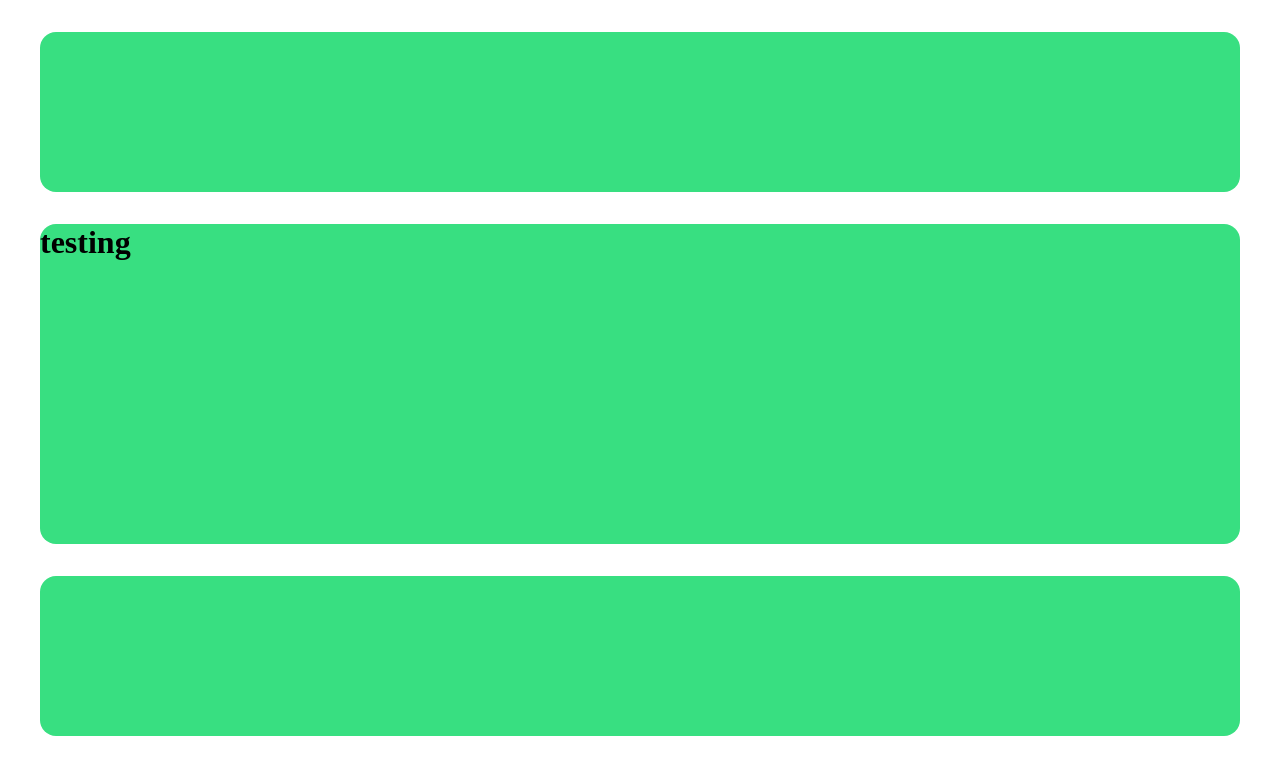
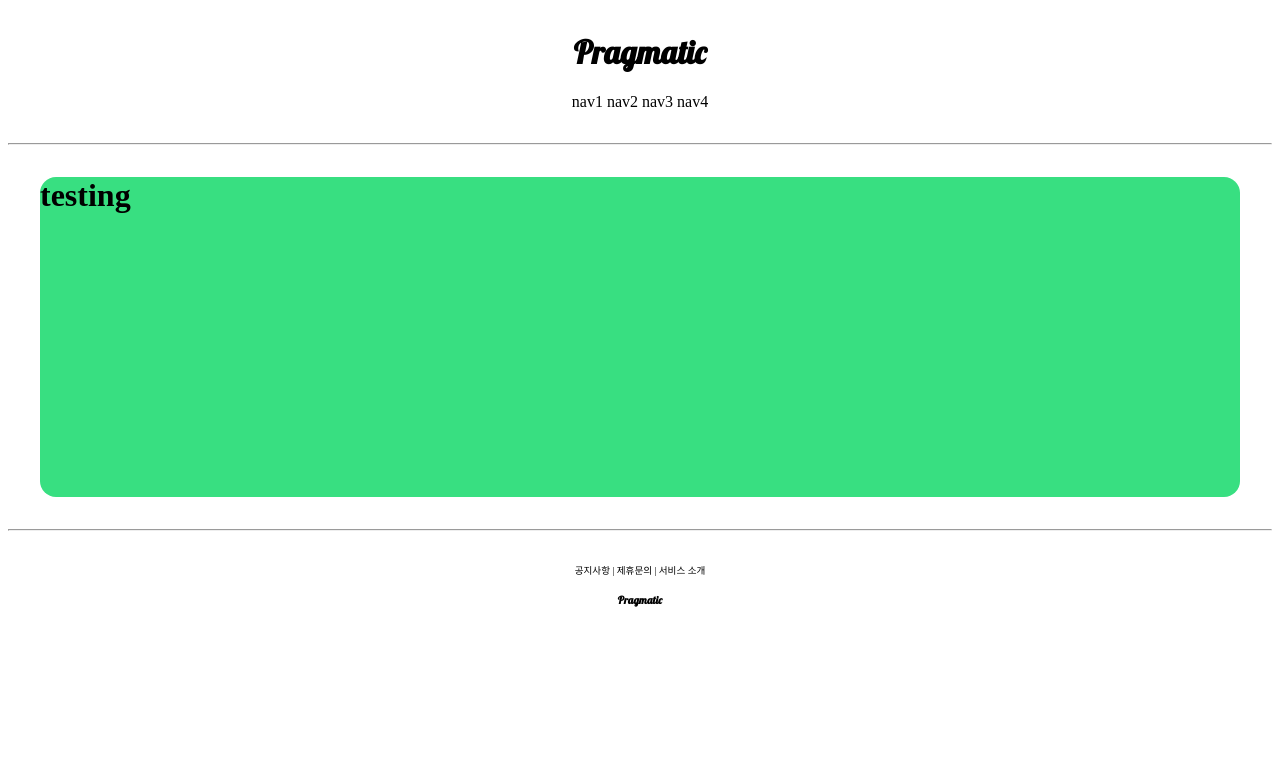
Before and after one commit to uthem150/Pinterest_Project, a Django app: page /account/hello_world/ in a window 1280 px wide. Shown: the top 775 px of the page. Run offline with Django 4.2, Linux system fonts and the light colour scheme.

Commit message:
2-6. Decorate (Header, Footer) by (bootstrap, fonts)

```diff
--- a/templates/base.html
+++ b/templates/base.html
@@ -7,8 +7,12 @@
 
     {% include 'header.html' %}
 
+    <hr>
+
     {% block content %}
     {% endblock %}
+
+    <hr>
 
     {% include 'footer.html' %}
 
--- a/templates/footer.html
+++ b/templates/footer.html
@@ -1,3 +1,12 @@
-    <div style="height: 10rem; background-color: #38df81; border-radius: 1rem; margin: 2rem;">
+    <div style="text-align:center; margin-top: 2rem;">
+
+        <div style="font-size: .6rem;">
+            <span>공지사항</span> |
+            <span>제휴문의</span> |
+            <span>서비스 소개</span>
+        </div>
+        <div style="margin-top: 1rem;">
+            <h6 style="margin-top: 1rem; font-family: 'Lobster', cursive;">Pragmatic</h6>
+        </div>
 
     </div>
--- a/templates/head.html
+++ b/templates/head.html
@@ -1,4 +1,19 @@
 <head>
     <meta charset="UTF-8">
     <title>Pragmatic</title>
+
+    <!--  BOOTSTRAP 4.5.3 LINK  -->
+<!--
+        <link rel="stylesheet" href="https://cdn.jsdelivr.net/npm/bootstrap@4.5.3/dist/css/bootstrap.min.css"
+          integrity="sha384-TX8t27EcRE3e/ihU7zmQxVncDAy5uIKz4rEkgIXeMed4M0jlfIDPvg6uqKI2xXr2" crossorigin="anonymous">
+-->
+    <!--  BOOTSTRAP 5.3.1 LINK  -->
+    <script src="https://cdn.jsdelivr.net/npm/bootstrap@5.3.1/dist/js/bootstrap.min.js"
+            integrity="sha384-Rx+T1VzGupg4BHQYs2gCW9It+akI2MM/mndMCy36UVfodzcJcF0GGLxZIzObiEfa" crossorigin="anonymous"></script>
+
+    <!--  GOOGLE FONTS LINK(LOBSTER)  -->
+    <link rel="preconnect" href="https://fonts.googleapis.com">
+    <link rel="preconnect" href="https://fonts.gstatic.com" crossorigin>
+    <link href="https://fonts.googleapis.com/css2?family=Lobster&display=swap" rel="stylesheet">
+
 </head>
--- a/templates/header.html
+++ b/templates/header.html
@@ -1,3 +1,11 @@
-    <div style="height: 10rem; background-color: #38df81; border-radius: 1rem; margin: 2rem;">
-
+    <div style="text-align:center; margin: 2rem 0;">
+        <div>
+        <h1 style="font-family: 'Lobster', cursive;">Pragmatic</h1>
+        </div>
+        <div>
+            <span>nav1</span>
+            <span>nav2</span>
+            <span>nav3</span>
+            <span>nav4</span>
+        </div>
     </div>
```
